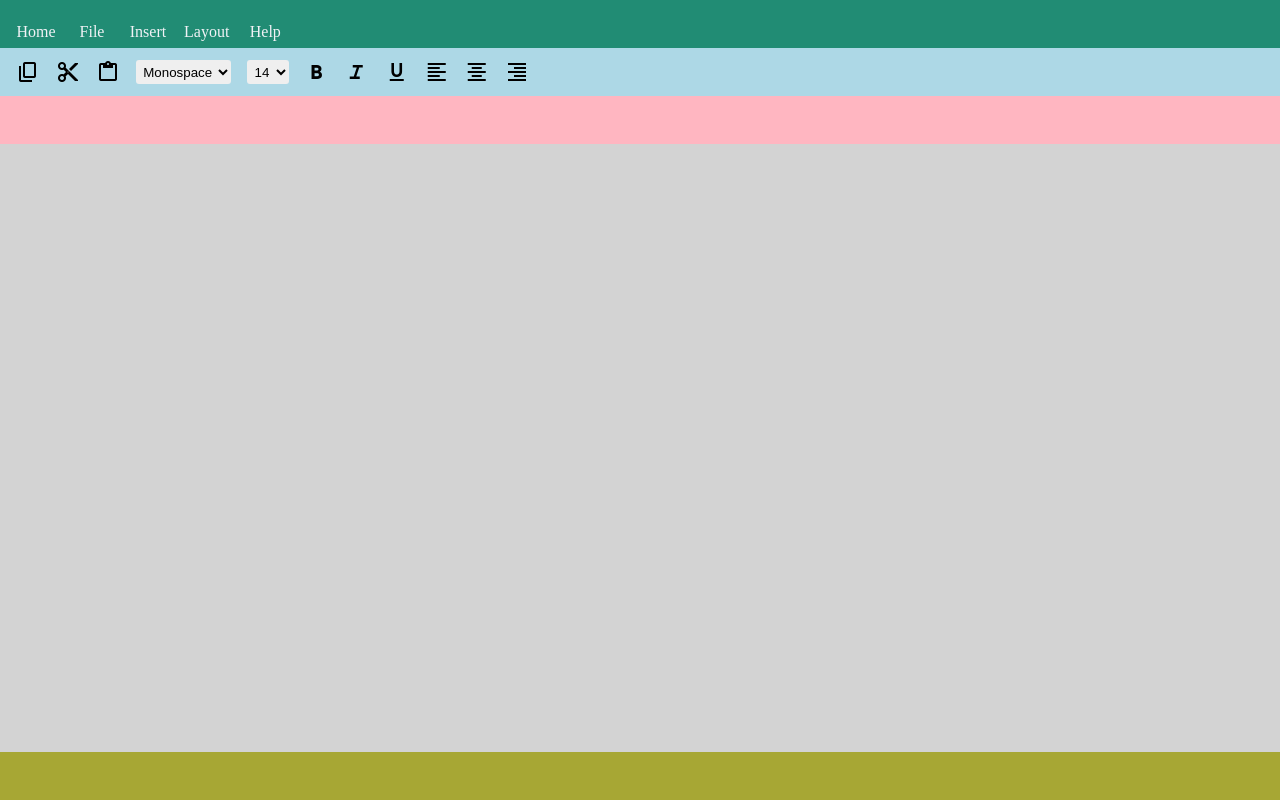
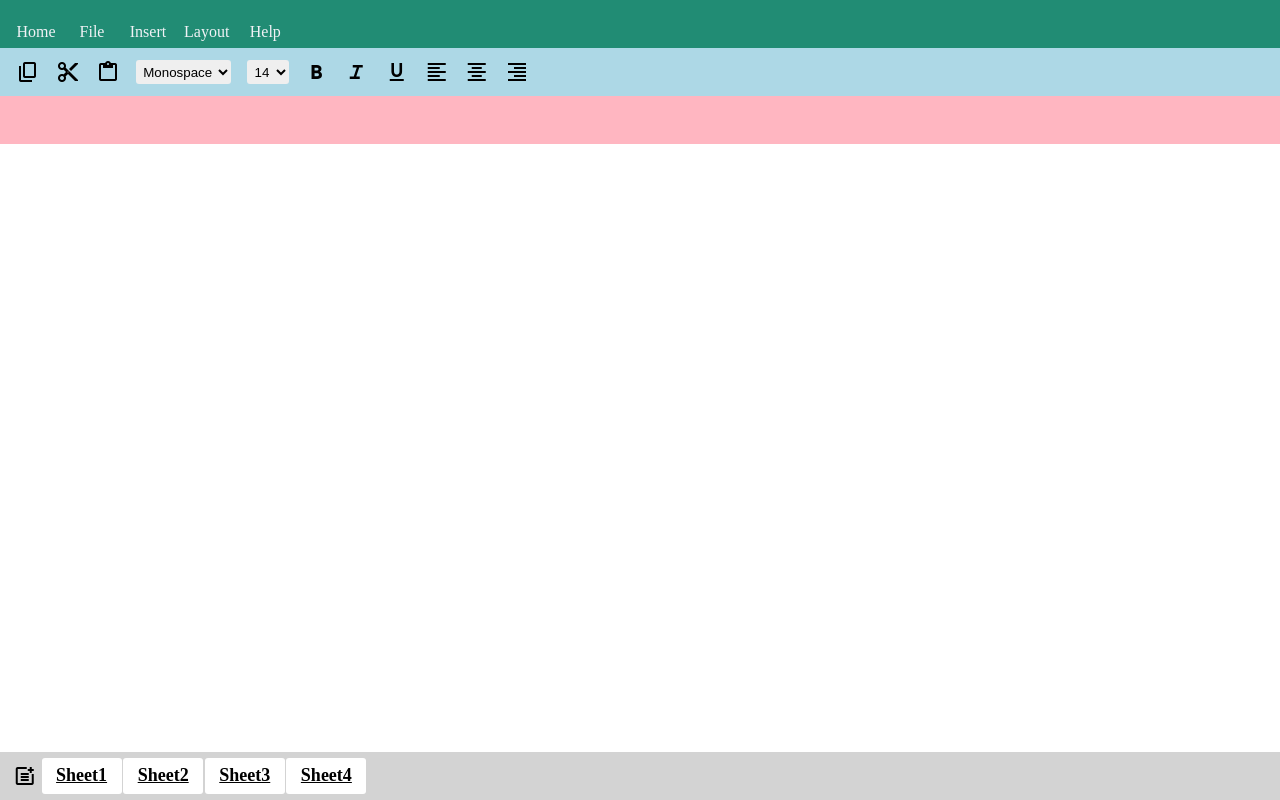
Before and after one commit to Rinaldo23/Projects, a plain HTML site: page Browser/Excel_Clone/index.html in a window 1280 px wide. Drawn offline with nearby package versions, Linux system fonts and the light colour scheme.

Commit message:
Added upto Sheet Container

```diff
--- a/Browser/Excel_Clone/index.html
+++ b/Browser/Excel_Clone/index.html
@@ -64,7 +64,19 @@
     </div>
     <div class="formula-actions-container"></div>
     <div class="grid-cont"></div>
-    <div class="sheet-actions-cont"></div>
+    <div class="sheet-actions-cont">
+        <div class="sheet-icon">
+            <span class="material-symbols-outlined">
+                post_add
+            </span>
+        </div>
+        <div class="sheet-container">
+            <div class="sheets">Sheet1</div>
+            <div class="sheets">Sheet2</div>
+            <div class="sheets">Sheet3</div>
+            <div class="sheets">Sheet4</div>
+        </div>
+    </div>
 
     <script src="./script.js"></script>
 </body>
--- a/Browser/Excel_Clone/style.css
+++ b/Browser/Excel_Clone/style.css
@@ -51,10 +51,42 @@ body {
 
 .grid-cont {
     height: calc(100vh - 3rem - 3rem - 3rem - 3rem);
+    background-color: white;
+}
+/*********************** Sheet Container ***************/
+.sheet-actions-cont {
+    height: 3rem;
     background-color: lightgrey;
+    display: flex;
+    align-items: center;
+    padding: 0.3rem;
 }
 
-.sheet-actions-cont {
-    height: 3rem;
-    background-color: rgb(167, 167, 52);
+.sheet-icon{
+    margin-right: 0.7rem;
+    display: flex;
+    align-items: center;
+    width: 2vw;
+    height:95% ;
+    padding: 0.5rem;
 }
+.sheet-container {
+    height: 95%;
+    display: flex;
+    justify-content: center;
+    align-items: center;
+    font-weight: bold;
+    text-decoration: underline;
+    font-size:large ;
+}
+.sheets {
+    height: 100%;
+    min-width: 5rem;
+    display: flex;
+    align-items: center;
+    justify-content: center;
+    margin-right: 0.1rem;
+    /* border: 1px solid black; */
+    background: white;
+    border-radius: 3px;
+}
```
